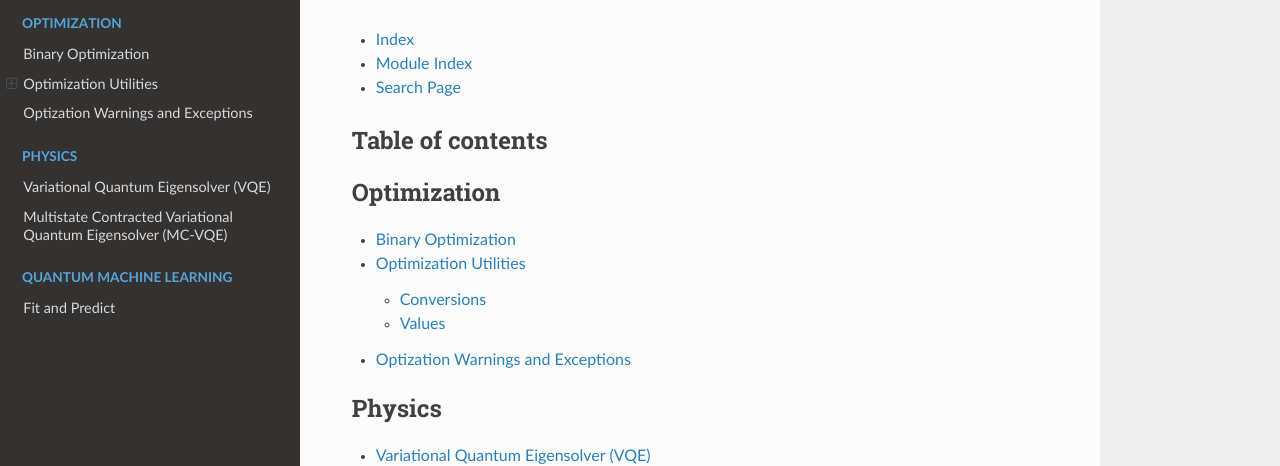
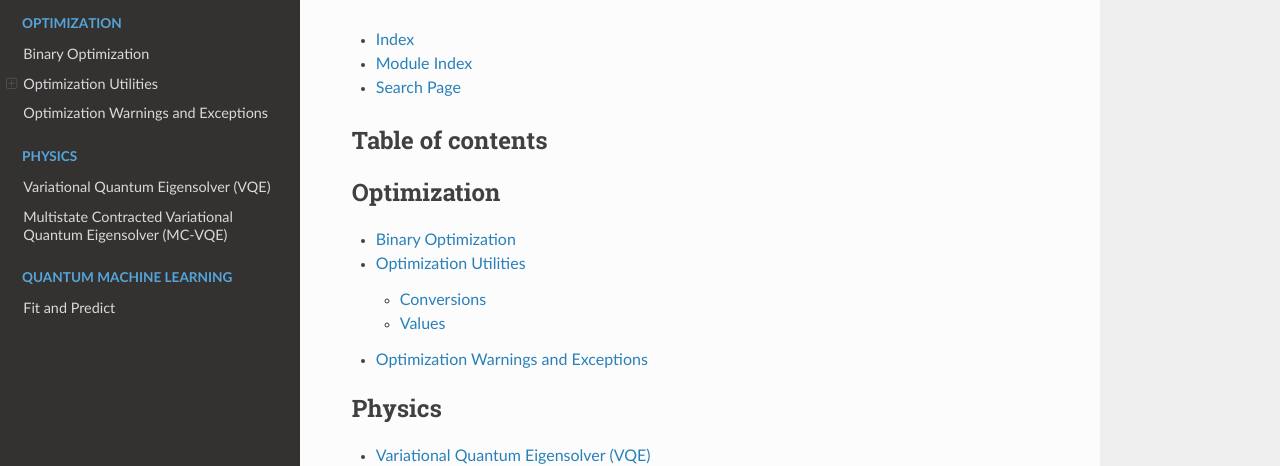
Before and after one commit to qcware/platform_client_library_python, a Sphinx documentation site: the page built from docs/source/index.rst, in a window 1280 px wide and 900 px high, scrolled down 2699 px. Shown: the part 123-589 px from the top of the window. Built offline with Sphinx 7.4.7 and the Read the Docs theme 2.0.0, drawn with Linux system fonts in a browser that asks for light colours; the version number is read from the project's files by our own code.

```diff
--- a/README.rst
+++ b/README.rst
@@ -27,6 +27,10 @@ Platform from Python.
 .. image:: https://circleci.com/gh/qcware/platform_client_library_python.svg?style=svg
    :target: https://circleci.com/gh/qcware/platform_client_library_python
    :alt: CircleCI
+
+.. image:: https://readthedocs.org/projects/qcware/badge/?version=latest
+   :target: https://qcware.readthedocs.io/en/latest/?badge=latest
+   :alt: Documentation Status
 
 
 To install with pip:
--- a/docs/source/optimization/warnings.rst
+++ b/docs/source/optimization/warnings.rst
@@ -1,5 +1,5 @@
-Optization Warnings and Exceptions
-==================================
+Optimization Warnings and Exceptions
+====================================
 
 .. autoclass:: qcware.optimization.SolveBinaryWarning
     :members:
```
Also changed, not shown: 1 other file.
